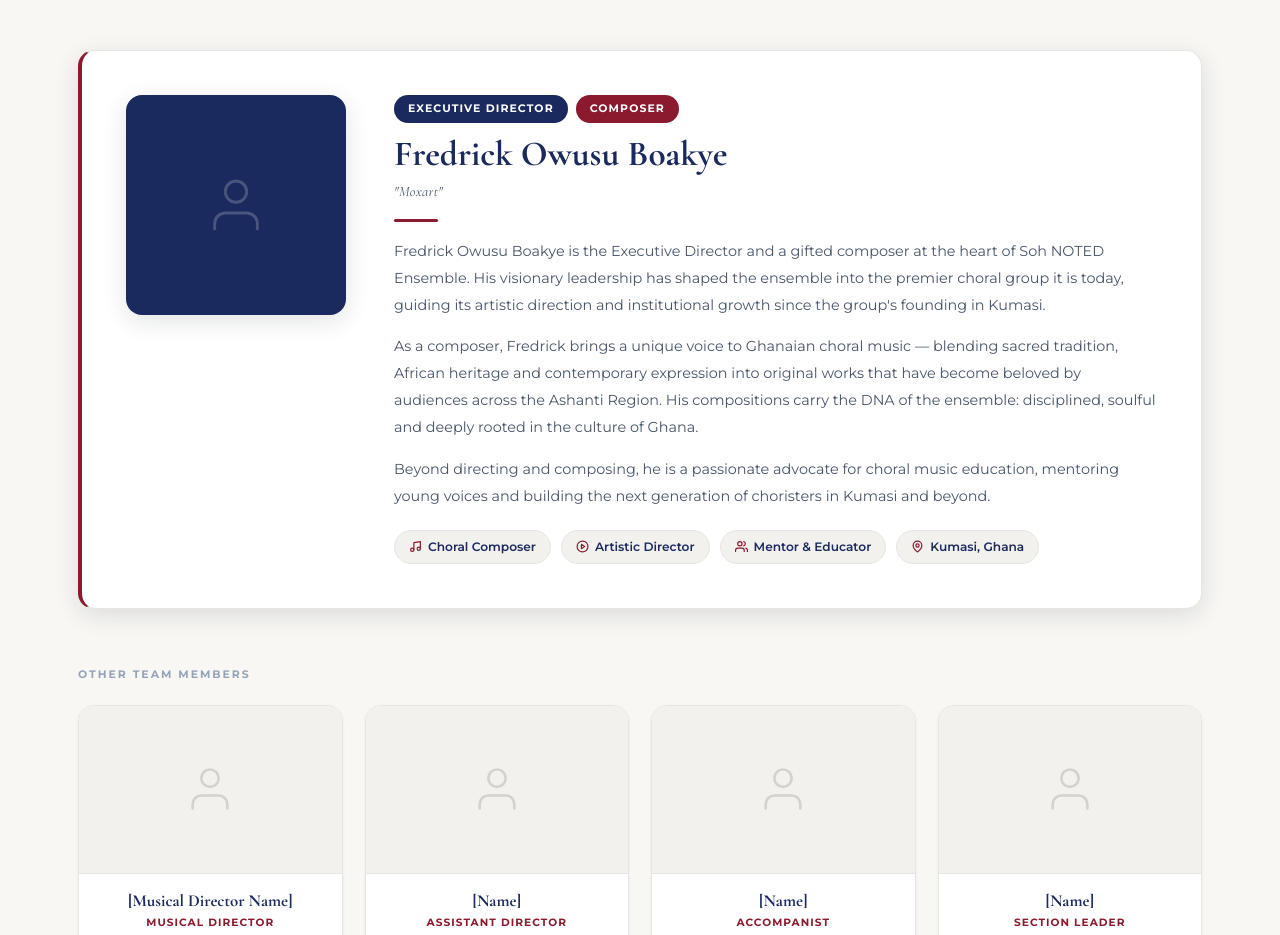
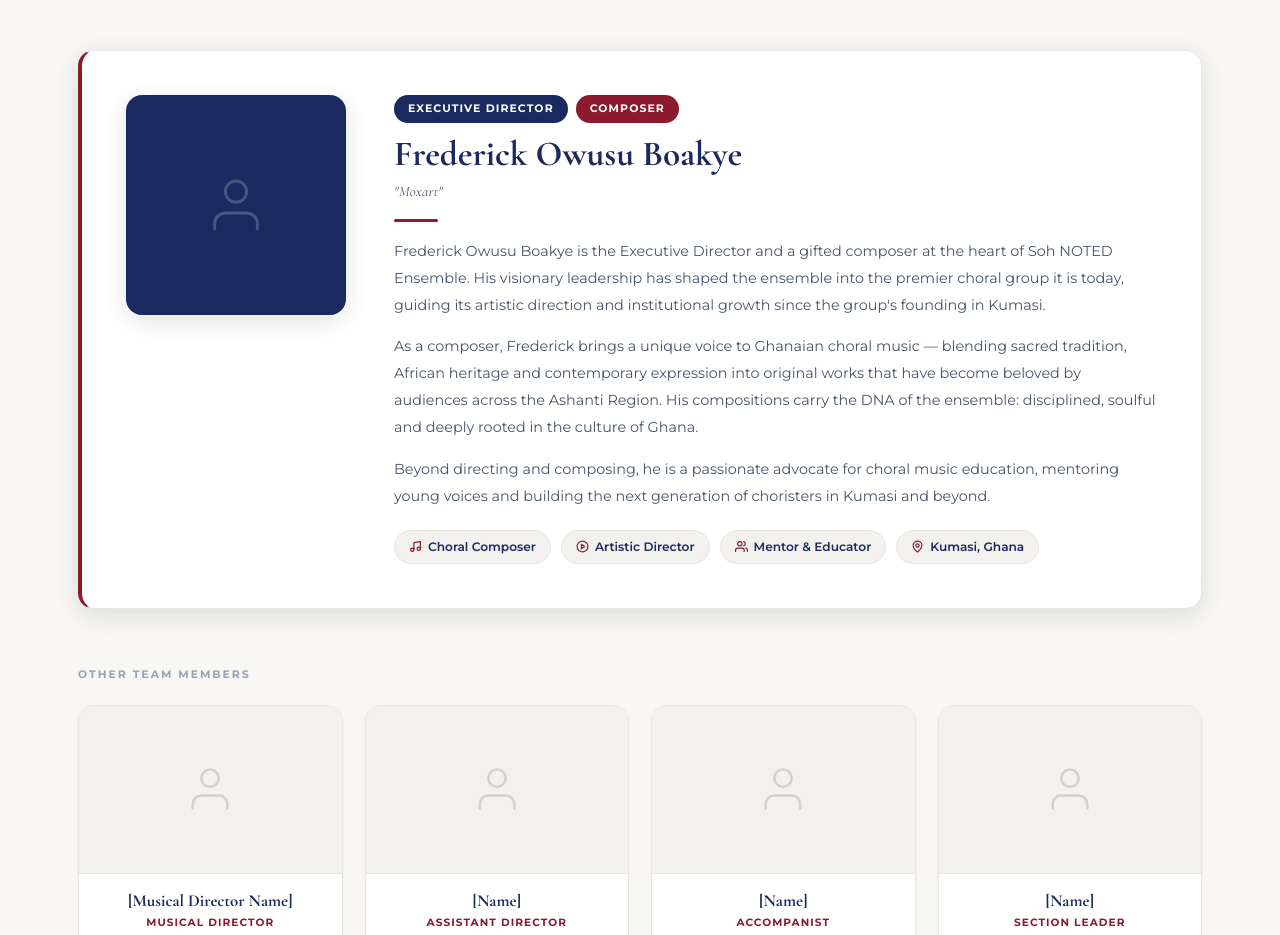
Before and after one commit to Pascal233/soh-noted-ensemble, a plain HTML site: page index.html in a window 1280 px wide. Shown: the part 5120-6055 px from the top of the page. Drawn offline with nearby package versions, Linux system fonts and the light colour scheme.

Commit message:
Fix: correct spelling to Frederick Owusu Boakye

```diff
--- a/index.html
+++ b/index.html
@@ -370,17 +370,17 @@
           <span class="ed-badge-role">Executive Director</span>
           <span class="ed-badge-comp">Composer</span>
         </div>
-        <h3 class="ed-name">Fredrick Owusu Boakye</h3>
+        <h3 class="ed-name">Frederick Owusu Boakye</h3>
         <p class="ed-nickname">"Moxart"</p>
         <div class="rule-l" style="margin-bottom:16px"></div>
         <p>
-          Fredrick Owusu Boakye is the Executive Director and a gifted composer at the
+          Frederick Owusu Boakye is the Executive Director and a gifted composer at the
           heart of Soh NOTED Ensemble. His visionary leadership has shaped the ensemble
           into the premier choral group it is today, guiding its artistic direction and
           institutional growth since the group's founding in Kumasi.
         </p>
         <p>
-          As a composer, Fredrick brings a unique voice to Ghanaian choral music —
+          As a composer, Frederick brings a unique voice to Ghanaian choral music —
           blending sacred tradition, African heritage and contemporary expression into
           original works that have become beloved by audiences across the Ashanti Region.
           His compositions carry the DNA of the ensemble: disciplined, soulful and deeply
```
